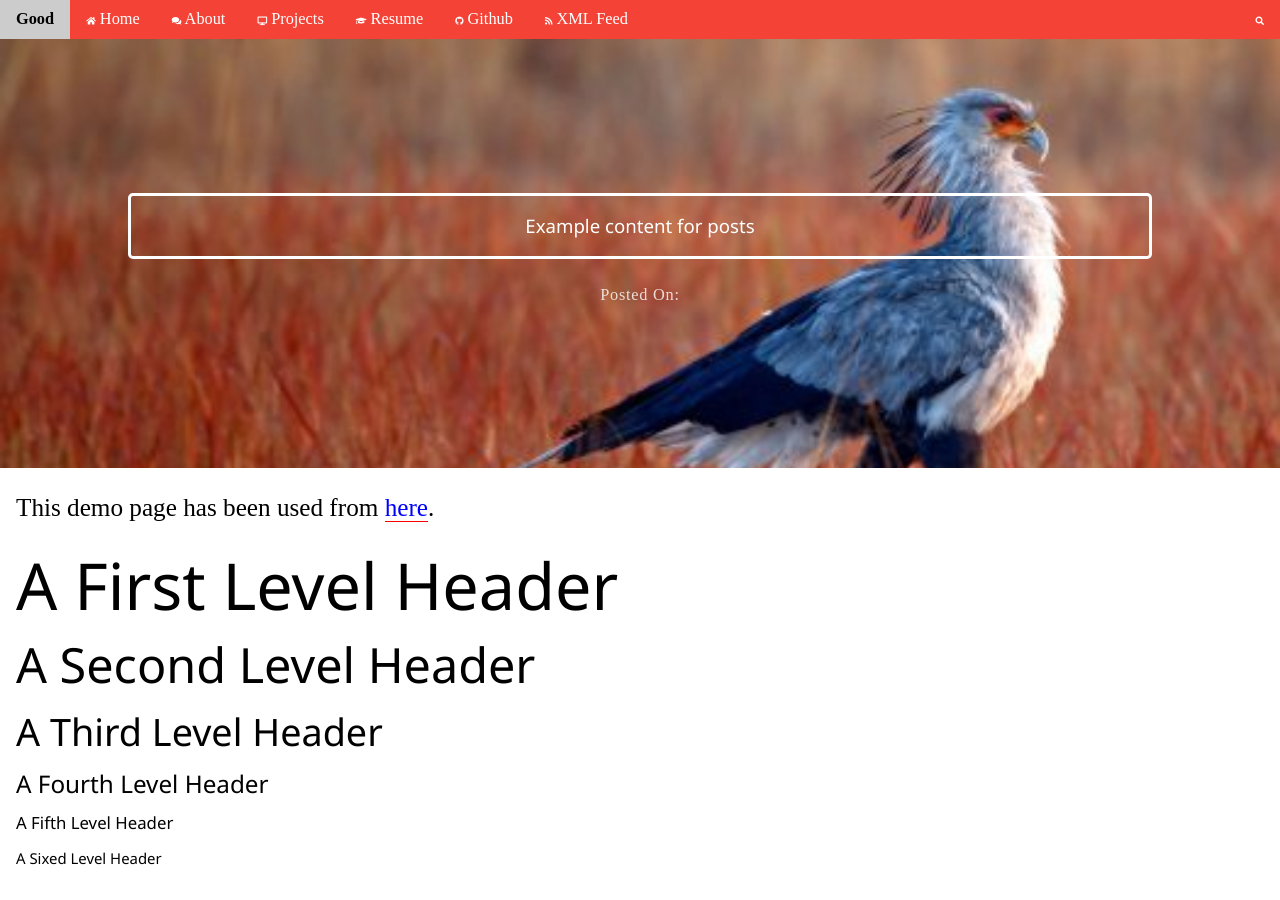
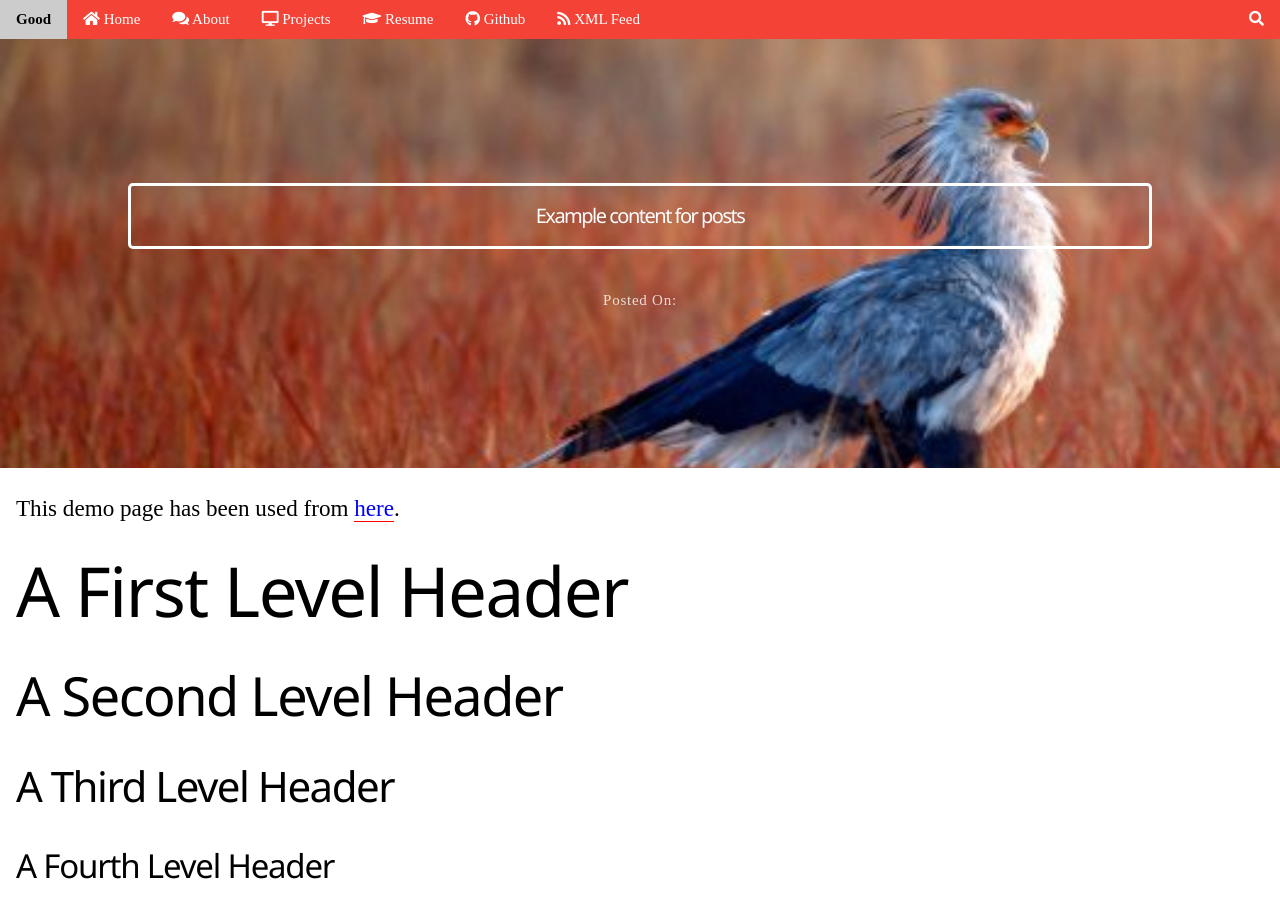
Before and after one commit to chipprogrammers/Good, a Jekyll site: the page built from _posts/2016-06-04-example-content.md, in a window 1280 px wide and 900 px high. Built offline with Jekyll 4.4.1, drawn with Linux system fonts in a browser that asks for light colours; comment, search, counter and statistics services are not loaded.

Commit message:
Update main_unminified.css

```diff
--- a/assets/css/main_unminified.css
+++ b/assets/css/main_unminified.css
@@ -3,7 +3,7 @@ body {
    font-family: "Times New Roman", Georgia, Serif;
    font-size: 100%;
 }
-body, caption, th, td, input, textarea, select, option, legend, fieldset, h1, h2, h3, h4, h5, h6 {
+/*body, caption, th, td, input, textarea, select, option, legend, fieldset, h1, h2, h3, h4, h5, h6 {
   font-size-adjust: 0.5;
 }
 
@@ -120,7 +120,56 @@ blockquote {
     line-height: 1.45833333;
     /* 35px / 24px */
   }
+}*/
+p {
+  margin-top: 0;
 }
+
+h1,
+h2,
+h3,
+h4,
+h5,
+h6 {
+  font-weight: 300;
+  letter-spacing: -.1rem;
+  margin-bottom: 2.0rem;
+  margin-top: 0;
+}
+
+h1 {
+  font-size: 4.6rem;
+  line-height: 1.2;
+}
+
+h2 {
+  font-size: 3.6rem;
+  line-height: 1.25;
+}
+
+h3 {
+  font-size: 2.8rem;
+  line-height: 1.3;
+}
+
+h4 {
+  font-size: 2.2rem;
+  letter-spacing: -.08rem;
+  line-height: 1.35;
+}
+
+h5 {
+  font-size: 1.8rem;
+  letter-spacing: -.05rem;
+  line-height: 1.5;
+}
+
+h6 {
+  font-size: 1.6rem;
+  letter-spacing: 0;
+  line-height: 1.4;
+}
+
 @media (min-width: 480px) {
   .myFont {
     font-size: calc(0.875rem + ((1vw - 4.8px) * 1.25));
```
